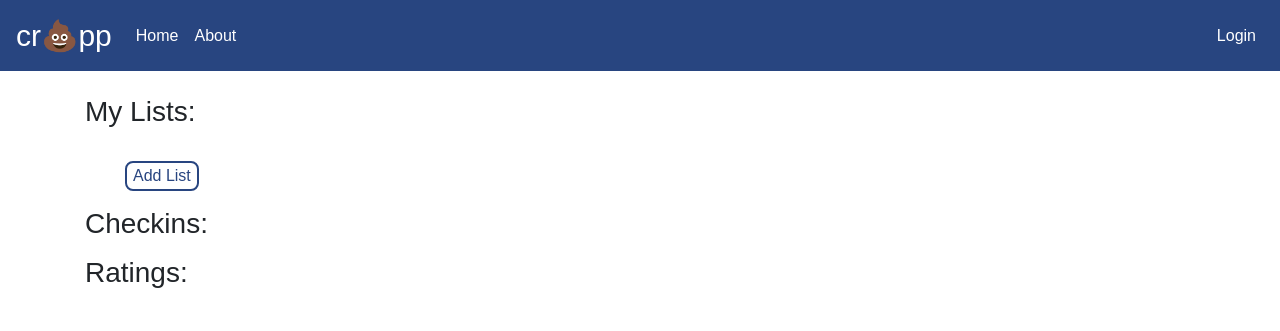
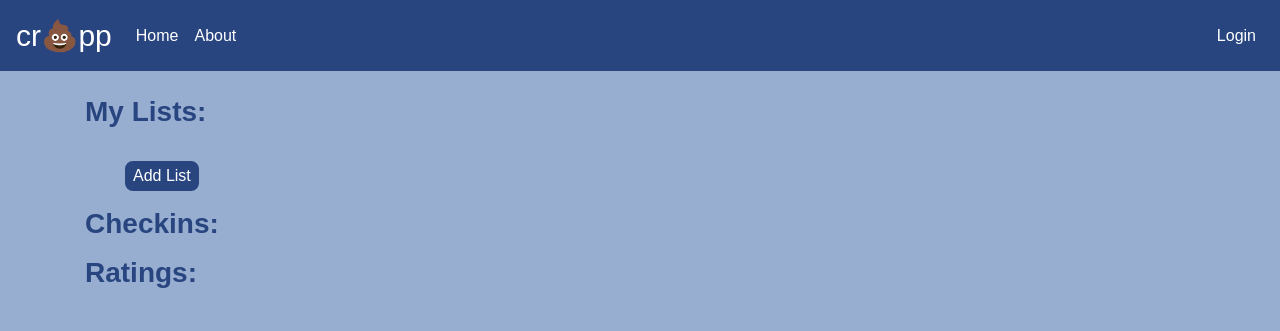
Before and after one commit to ambergers/crapp, a Flask app: page /users/1 in a window 1280 px wide. Shown: the top 331 px of the page. Run offline with Flask 2, Linux system fonts and the light colour scheme; some libraries are stand-ins or nearby versions.

Commit message:
added background color, changed button styling and user_hub.html layout

```diff
--- a/static/base.css
+++ b/static/base.css
@@ -1,6 +1,8 @@
 body {
   padding-top: 71px;
   font-family: "Century Gothic",CenturyGothic,AppleGothic,sans-serif;
+  color: #284580;
+  background-color: #98aed1;
 }
 @media (max-width: 576px) {
   body {
@@ -31,14 +33,14 @@ body {
   width: 0%;
 }
 button {
-        color: #284580;
-        background: transparent;
+  background-color: #284580;
+  color: #ffffff;
   border: 2px solid #284580;
   border-radius: 8px;
 }
 button:hover {
-        background-color: #284580;
-        color: #ffffff;
+  color: #284580;
+  background: #ffffff;
 }
 input[type=button], input[type=submit] {
   color: #284580;
@@ -75,3 +77,6 @@ body {
   transition: 0.2s;
   font-weight: bold;
 }
+h1, h2, h3 {
+  font-weight: bold;
+}
--- a/templates/base.html
+++ b/templates/base.html
@@ -8,7 +8,7 @@
     <link rel="stylesheet" href="https://use.fontawesome.com/releases/v5.8.2/css/all.css" integrity="sha384-oS3vJWv+0UjzBfQzYUhtDYW+Pj2yciDJxpsK1OYPAYjqT085Qq/1cq5FLXAZQ7Ay" crossorigin="anonymous">
     <!-- Load jquery -->
     <script src="https://ajax.googleapis.com/ajax/libs/jquery/3.4.0/jquery.min.js"></script>
-    <!-- Add padding for navbar and adjusts for small screens -->
+    <!-- Custom styling for entire app -->
     <link rel="stylesheet" type="text/css" href="/static/base.css">
     <title>crApp</title>
     {% endblock %}
--- a/templates/homepage.html
+++ b/templates/homepage.html
@@ -21,6 +21,7 @@
     }
     .btn-block:hover {
       background-color: #804d28;
+      color: #ffffff;
     }
     .btn-block:focus {
       outline-color: #804d28;
```
Also changed, not shown: templates/user_hub.html (+13 -11 lines). Lines whose indentation alone changed are shown as unchanged.
